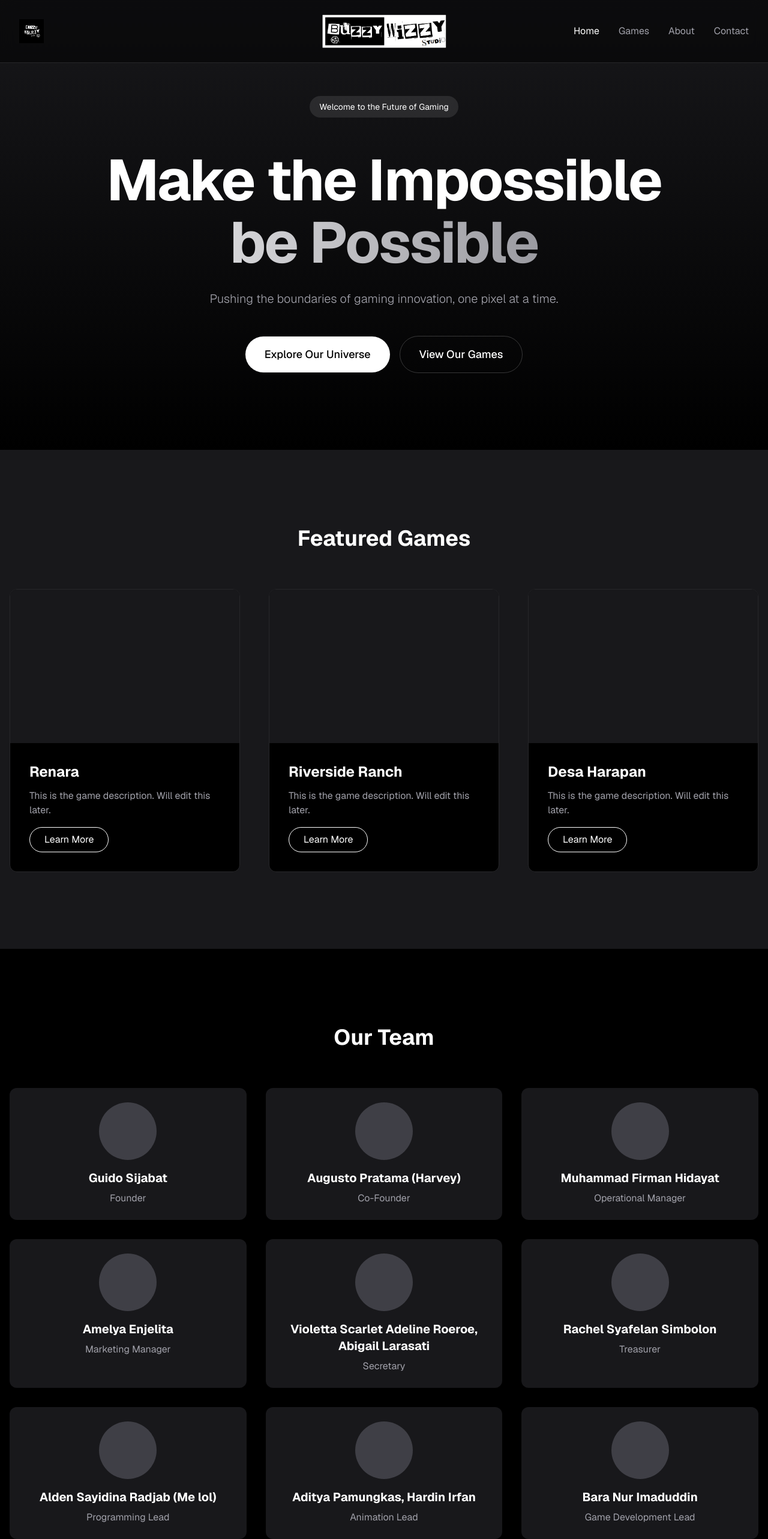
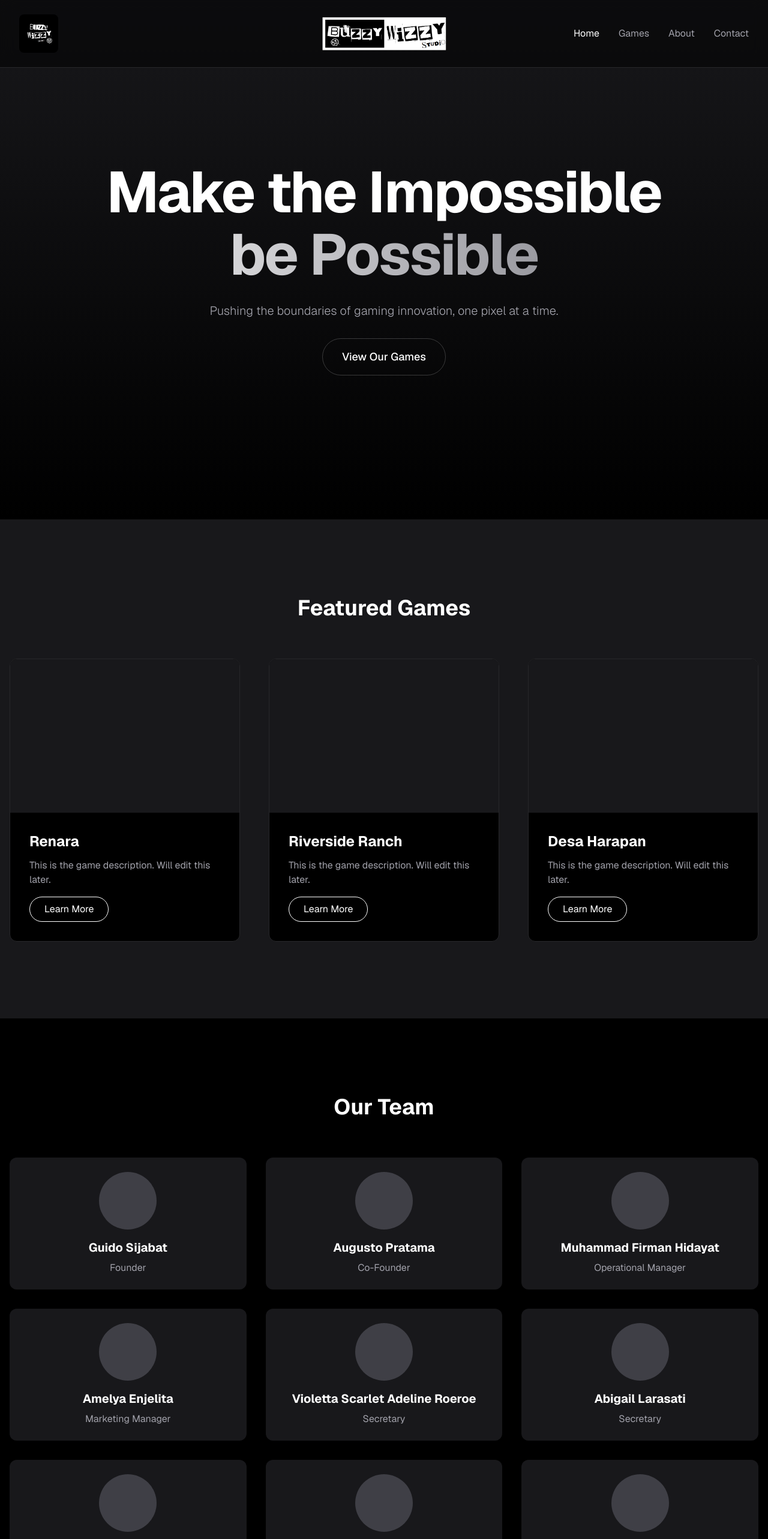
Before and after one commit to xldplx/buzzyWizzy, a React (Vite) app: page / in a window 1280 px wide. Shown: the top 2566 px of the page at 60% size. Built offline with nearby package versions, Linux system fonts and the light colour scheme.

Commit message:
adjusted homepage design and padding values

```diff
--- a/src/Home.jsx
+++ b/src/Home.jsx
@@ -15,13 +15,10 @@ export default function Home() {
 
             <main className="bg-black min-h-screen select-none font-geist">
                 {/* Hero Section */}
-                <section className="pt-40 pb-32 px-4 relative overflow-hidden">
+                <section className="py-[15rem] px-4 relative overflow-hidden">
                     <div className="absolute inset-0 bg-gradient-to-b from-zinc-900 to-black z-0"></div>
                     <div className="max-w-7xl mx-auto text-center relative z-10">
                         <div className="mb-8">
-                            <span className="inline-block px-4 py-2 rounded-full bg-white/10 text-white text-sm mb-6">
-                                Welcome to the Future of Gaming
-                            </span>
                         </div>
                         <h1 className="text-6xl md:text-8xl font-bold text-white mb-8 tracking-tight">
                             Make the Impossible
@@ -29,14 +26,11 @@ export default function Home() {
                                 be Possible
                             </span>
                         </h1>
-                        <p className="text-zinc-400 text-xl mb-12 max-w-2xl mx-auto font-light">
+                        <p className="text-zinc-400 text-xl mb-8 max-w-2xl mx-auto font-light">
                             Pushing the boundaries of gaming innovation, one pixel at a time.
                         </p>
                         <div className="flex flex-col sm:flex-row gap-4 justify-center items-center">
-                            <button className="bg-white hover:bg-zinc-100 text-black px-8 py-4 rounded-full font-medium transition-colors text-lg w-full sm:w-auto">
-                                Explore Our Universe
-                            </button>
-                            <button className="border border-white/20 hover:bg-white/10 text-white px-8 py-4 rounded-full font-medium transition-colors text-lg w-full sm:w-auto">
+                            <button className="border border-white/20 hover:bg-white/10 text-white px-8 py-4 rounded-full font-medium transition-all text-lg w-full sm:w-auto hover:scale-105 ">
                                 View Our Games
                             </button>
                         </div>
@@ -71,13 +65,15 @@ export default function Home() {
                         <div className="grid grid-cols-1 md:grid-cols-2 lg:grid-cols-3 gap-8">
                             {[
                                 { role: 'Founder', name: 'Guido Sijabat' },
-                                { role: 'Co-Founder', name: 'Augusto Pratama (Harvey)' },
+                                { role: 'Co-Founder', name: 'Augusto Pratama' },
                                 { role: 'Operational Manager', name: 'Muhammad Firman Hidayat' },
                                 { role: 'Marketing Manager', name: 'Amelya Enjelita' },
-                                { role: 'Secretary', name: 'Violetta Scarlet Adeline Roeroe, Abigail Larasati' },
+                                { role: 'Secretary', name: 'Violetta Scarlet Adeline Roeroe' },
+                                { role: 'Secretary', name: 'Abigail Larasati' },
                                 { role: 'Treasurer', name: 'Rachel Syafelan Simbolon' },
-                                { role: 'Programming Lead', name: 'Alden Sayidina Radjab (Me lol)' },
-                                { role: 'Animation Lead', name: 'Aditya Pamungkas, Hardin Irfan' },
+                                { role: 'Programming Lead', name: 'Alden Sayidina Radjab' },
+                                { role: 'Animation Lead', name: 'Aditya Pamungkas' },
+                                { role: 'Animation Lead', name: 'Hardin Irfan' },
                                 { role: 'Game Development Lead', name: 'Bara Nur Imaduddin' }
                             ].map((member, index) => (
                                 <div
--- a/src/components/Navbar.jsx
+++ b/src/components/Navbar.jsx
@@ -16,7 +16,7 @@ export default function Navbar({ logo, logoText }) {
                 <div className="grid grid-cols-3 items-center">
                     <div className="flex items-center">
                         <Link to="/">
-                            <img src={logo} alt="Buzzy Wizzy Logo" className="h-10 w-auto" />
+                            <img src={logo} alt="Buzzy Wizzy Logo" className="h-16 rounded-lg w-auto" />
                         </Link>
                     </div>
                     <div className="flex justify-center">
--- a/src/index.css
+++ b/src/index.css
@@ -1,6 +1,10 @@
 @tailwind base;
 @tailwind components;
 @tailwind utilities;
+
+html {
+    user-select: none;
+}
 
 body {
     margin: 0;
--- a/src/pages/Contact.jsx
+++ b/src/pages/Contact.jsx
@@ -31,7 +31,7 @@ export default function Contact() {
                                 <FaMapMarkerAlt className="text-4xl text-white mx-auto mb-4" />
                                 <h2 className="text-2xl font-bold text-white mb-4">Location</h2>
                                 <p className="text-zinc-400 text-lg">
-                                    Jakarta, Indonesia
+                                    Cikarang, Indonesia
                                     <br />
                                     More details coming soon.
                                 </p>
--- a/src/pages/Games.jsx
+++ b/src/pages/Games.jsx
@@ -16,7 +16,7 @@ export default function Games() {
                         <h1 className="text-4xl md:text-6xl font-bold text-white mb-8 hover:tracking-wider transition-all duration-300">
                             Our Games
                         </h1>
-                        <div className="bg-zinc-900/50 p-8 md:p-12 rounded-xl border border-zinc-800 hover:border-zinc-700 transition-colors duration-300 transform hover:-translate-y-1">
+                        <div className="bg-zinc-900/50 p-8 md:p-12 rounded-xl border border-zinc-800 hover:border-zinc-700 transition-all duration-300 transform hover:-translate-y-1">
                             <p className="text-zinc-400 text-lg md:text-xl">
                                 Game catalog coming soon.
                                 <br /><br />
```
Also changed, not shown: 1 other file (tests, documents, lock files or other folders).
